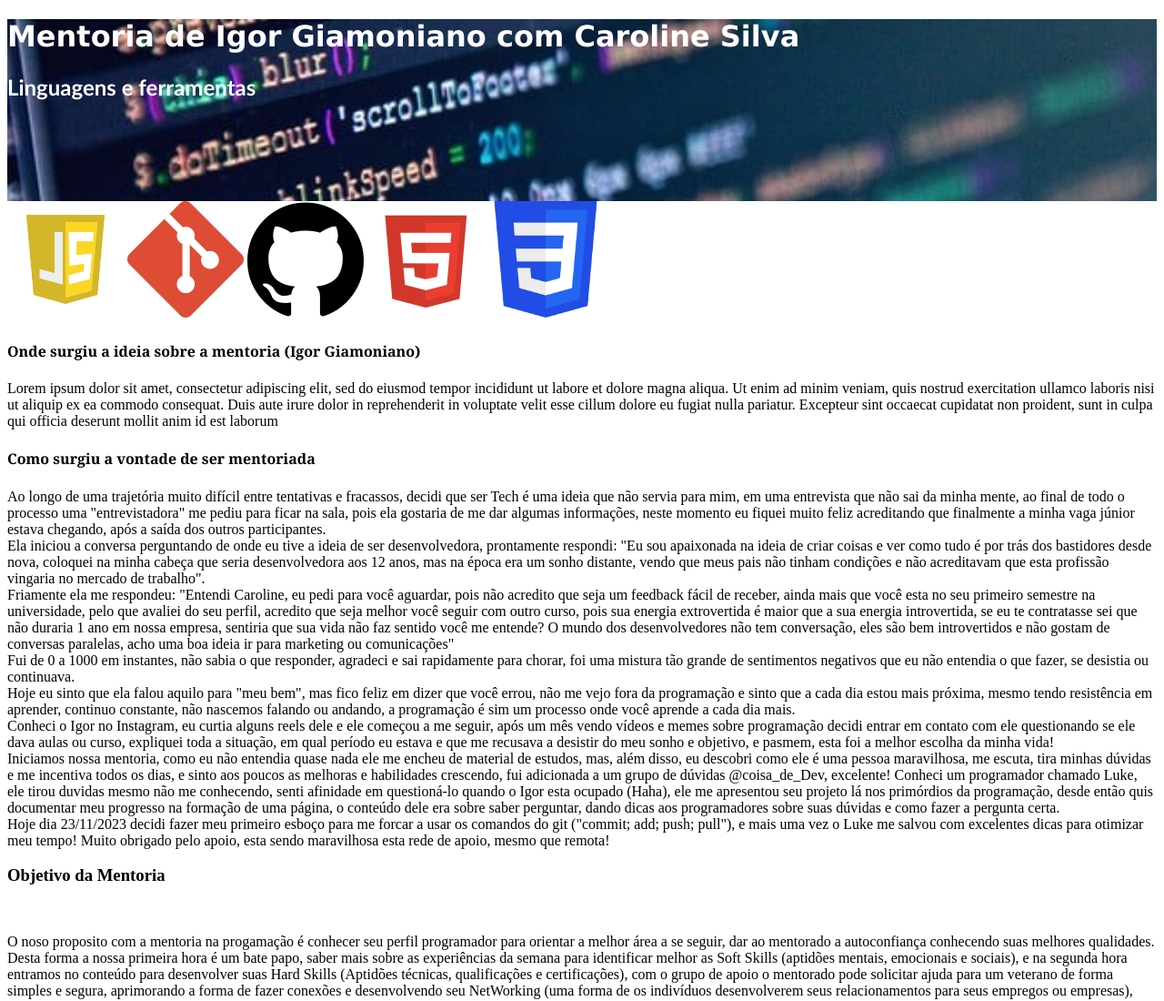
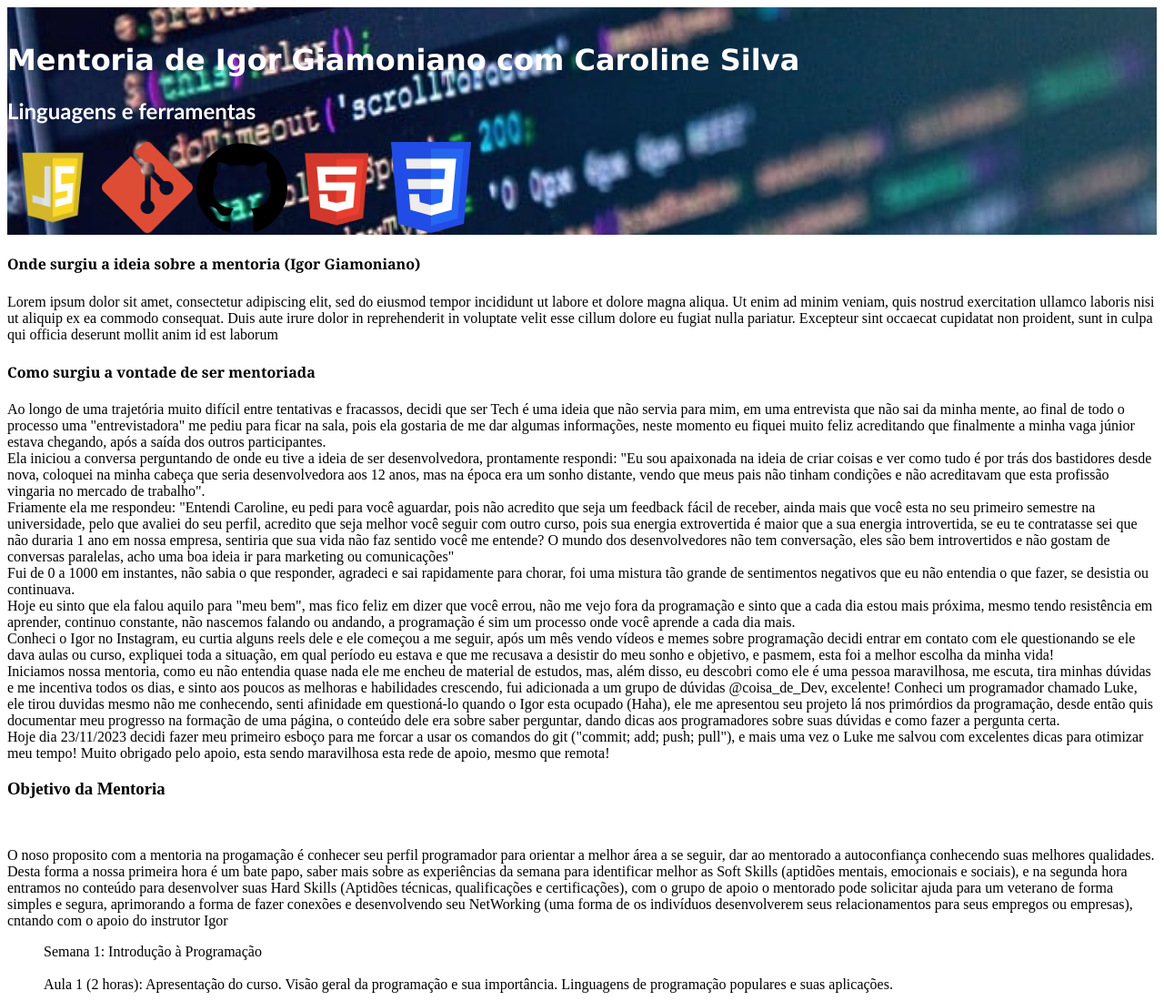
Before and after one commit to carolineluiza07/Projeto-mentoria-1, a plain HTML site: page Index.html in a window 1280 px wide. Shown: the top 1100 px of the page at 91% size. Drawn offline with Linux system fonts and the light colour scheme; a web font is replaced by a local one.

Commit message:
fix:correção do background

```diff
--- a/Index.html
+++ b/Index.html
@@ -27,22 +27,23 @@
         <div id="NaneAndTitle">
             <div class="layout-content">
                 <div id="ImageHeader">
-                    <h1>Mentoria de Igor Giamoniano com Caroline Silva</h1>
+                    <br> <h1>Mentoria de Igor Giamoniano com Caroline Silva</h1>
                     <article>
                         <h2>Linguagens e ferramentas</h2>
                     </article>
+                    <section clas="imgLang">
+
+                        <img src="IMG/javaspt.webp" alt="JAvaScript Icon" width="100" height="100">
+                        <img src="IMG/git.png" alt="GIT Icon" width="100" height="100">
+                        <img src="IMG/github1.png" alt="GitHub Icon" width="100" height="100">
+                        <img src="IMG/Other-html-5-icon.png" alt="HTML5 Icon" width="100" height="100">
+                        <img src="IMG/css.png" alt="CSS3 Icon" width="100" height="100">
+
+                        </section>
                 </div>
             </div>
         </div>
-        <div id="imgLang">
 
-        <img src="IMG/javaspt.webp" alt="JAvaScript Icon" width="128" height="128">
-        <img src="IMG/git.png" alt="GIT Icon" width="128" height="128">
-        <img src="IMG/github1.png" alt="GitHub Icon" width="128" height="128">
-        <img src="IMG/Other-html-5-icon.png" alt="HTML5 Icon" width="128" height="128">
-        <img src="IMG/css.png" alt="CSS3 Icon" width="128" height="128">
-
-    </div>
 
         <!-- inserir as imagens das tech neste campo, ordem das imagens, js, html, css, git, github -->
 
--- a/style.css
+++ b/style.css
@@ -36,6 +36,6 @@
    background-repeat: no-repeat;
    background-attachment: fixed;
    background-size: cover;
-   height: 200px;
+   height: 250px;
    width: 100%;
 }
```
